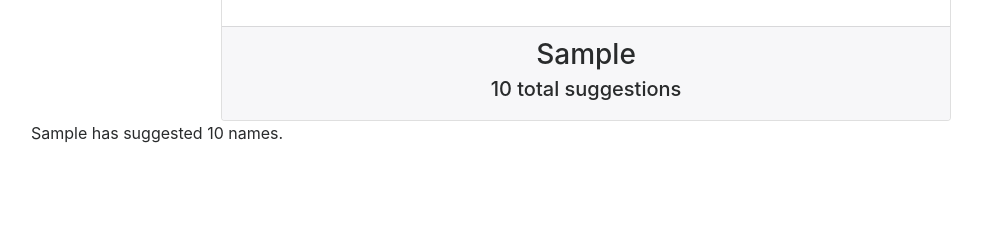
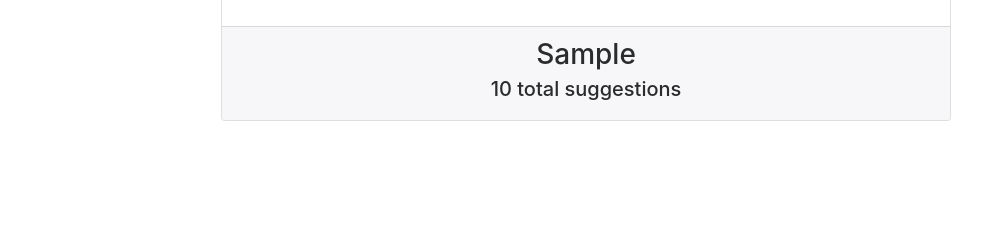
Before and after one commit to jimmydoh/namearbitrator, a Django app: template templates/analytics.html in a window 1280 px wide. Shown: the part 345-585 px from the top of the page, without its empty margins (54-1036 px from the left). Run offline with Django 3.2, Linux system fonts and the light colour scheme; the template is opened without the code that fills it: most values are stand-ins (such as "Sample title", 1, 10 or a date in 2020); some libraries are stand-ins or nearby versions.

Commit message:
Remove left over line from analytics.html

```diff
--- a/templates/analytics.html
+++ b/templates/analytics.html
@@ -54,12 +54,6 @@
 
 		</div>
 	</div>
-</div>
-
-
-<div class="container">
-	<p>{{ user_partner }} has suggested {{ stat_user_partner_suggestions_total }} names.</p>
-
 </div>
 {% endblock %}
 {% block javascript %}
```
